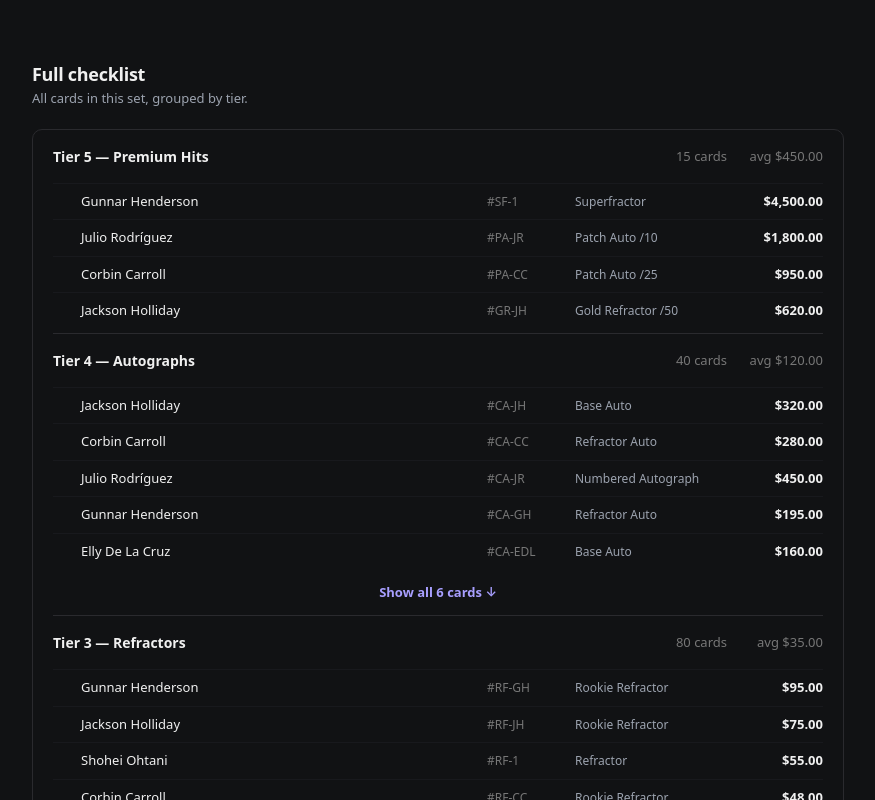
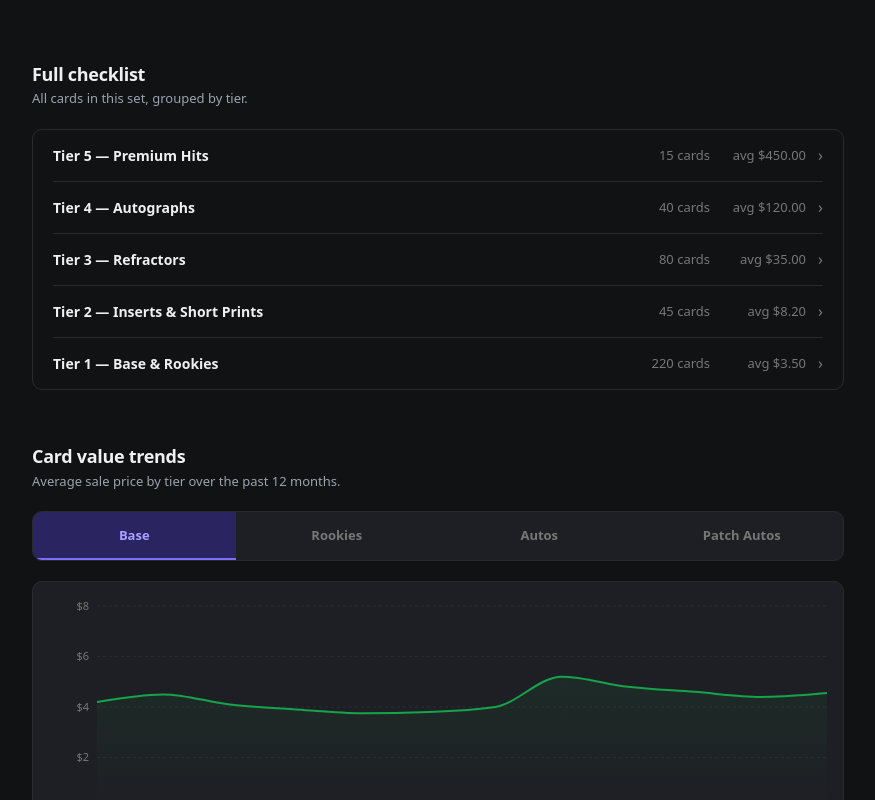
Before and after one commit to Anthem-Media/dir-app, a React (Vite) app: page /box/bowman-2024-hobby in a window 1280 px wide. Shown: the part 1700-2500 px from the top of the page, without its empty margins (202-1077 px from the left). Built offline with nearby package versions, Linux system fonts and the light colour scheme.

Commit message:
Fix Checklist function pt.2

```diff
--- a/src/components/ChecklistTier.css
+++ b/src/components/ChecklistTier.css
@@ -1,6 +1,7 @@
 /*
- * ChecklistTier — one collapsible tier in the box profile checklist.
- * Shows 5 cards by default; toggle button expands to all cards.
+ * ChecklistTier — one accordion tier in the box profile checklist.
+ * Collapsed by default. Clicking the header opens the tier.
+ * Shows 5 cards when open; "Show all" reveals the full list.
  * No hardcoded hex values — all colors from index.css CSS variables.
  */
 
@@ -12,7 +13,7 @@
   border-bottom: none;
 }
 
-/* ── Tier header (display only — not interactive) ───────────────────────── */
+/* ── Tier header (interactive toggle — button element) ──────────────────── */
 
 .checklist-tier__header {
   width: 100%;
@@ -20,13 +21,28 @@
   align-items: center;
   gap: 12px;
   padding: 16px 0;
+  /* Reset button defaults */
+  background: none;
+  border: none;
+  font-family: var(--font-sans);
+  text-align: left;
+  cursor: pointer;
+  /* Suppress the tap highlight flash on mobile — we have our own hover/focus styles */
+  -webkit-tap-highlight-color: transparent;
+  transition: opacity 0.12s ease;
+}
+
+.checklist-tier__header:hover .checklist-tier__label,
+.checklist-tier__header:hover .checklist-tier__chevron {
+  color: var(--color-accent-text);
 }
 
 .checklist-tier__label {
+  flex: 1;
   font-size: 14px;
   font-weight: 600;
   color: var(--color-text-primary);
-  flex: 1;
+  transition: color 0.12s ease;
 }
 
 .checklist-tier__meta {
@@ -47,10 +63,29 @@
   text-align: right;
 }
 
+/* Chevron — points right when closed, rotates to point down when open */
+
+.checklist-tier__chevron {
+  font-size: 16px;
+  line-height: 1;
+  color: var(--color-text-secondary);
+  flex-shrink: 0;
+  display: inline-block;
+  transform: rotate(0deg);
+  transition: transform 0.2s ease, color 0.12s ease;
+  /* Prevent the character from contributing to line-height jumps */
+  vertical-align: middle;
+}
+
+.checklist-tier__chevron--open {
+  transform: rotate(90deg);
+}
+
 /* ── Search input ───────────────────────────────────────────────────────── */
 
 .checklist-tier__search-wrapper {
   padding: 0 0 12px;
+  touch-action: manipulation;
 }
 
 .checklist-tier__search {
@@ -63,6 +98,9 @@
   font-family: var(--font-sans);
   color: var(--color-text-primary);
   outline: none;
+  /* iOS resets */
+  -webkit-appearance: none;
+  touch-action: manipulation;
   transition: border-color 0.12s ease;
 }
 
@@ -92,18 +130,34 @@
   flex: 1;
   font-size: 13px;
   color: var(--color-text-primary);
+  /* Prevent very long names from pushing other columns off screen */
+  min-width: 0;
+  overflow: hidden;
+  text-overflow: ellipsis;
+  white-space: nowrap;
 }
 
 .checklist-tier__card-number {
   font-size: 12px;
   color: var(--color-text-secondary);
   min-width: 72px;
+  flex-shrink: 0;
 }
 
 .checklist-tier__card-category {
   font-size: 12px;
   color: var(--color-text-muted);
   min-width: 160px;
+  flex-shrink: 0;
+}
+
+.checklist-tier__card-value {
+  font-size: 13px;
+  font-weight: 600;
+  color: var(--color-text-primary);
+  min-width: 72px;
+  text-align: right;
+  flex-shrink: 0;
 }
 
 /* Empty search state */
@@ -112,14 +166,6 @@
   font-size: 13px;
   color: var(--color-text-secondary);
   border-top: 1px solid var(--color-bg-subtle);
-}
-
-.checklist-tier__card-value {
-  font-size: 13px;
-  font-weight: 600;
-  color: var(--color-text-primary);
-  min-width: 72px;
-  text-align: right;
 }
 
 /* ── Toggle button ───────────────────────────────────────────────────────── */
@@ -137,9 +183,48 @@
   color: var(--color-accent-text);
   text-align: center;
   cursor: pointer;
+  -webkit-tap-highlight-color: transparent;
   transition: color 0.12s ease;
 }
 
 .checklist-tier__toggle:hover {
   color: var(--color-accent);
 }
+
+/* ── Responsive ─────────────────────────────────────────────────────────── */
+
+@media (max-width: 640px) {
+  /* Reduce indent and column gaps on narrow screens */
+  .checklist-tier__card-row {
+    padding-left: 12px;
+    gap: 8px;
+  }
+
+  /* Shrink the fixed-width columns so all four stay visible on a 375px screen.
+     Name column keeps flex: 1 so it absorbs remaining space. */
+  .checklist-tier__card-number {
+    min-width: 52px;
+  }
+
+  .checklist-tier__card-category {
+    min-width: 80px;
+    font-size: 11px;
+  }
+
+  .checklist-tier__card-value {
+    min-width: 56px;
+    font-size: 12px;
+  }
+
+  /* Increase font-size to 16px on mobile to prevent iOS from auto-zooming
+     the viewport when the user taps the input — the zoom disrupts the layout
+     and can make the input appear non-functional. */
+  .checklist-tier__search {
+    font-size: 16px;
+  }
+
+  /* Collapse the avg value on very small screens to give the label more room */
+  .checklist-tier__avg {
+    display: none;
+  }
+}
--- a/src/components/ChecklistTier.jsx
+++ b/src/components/ChecklistTier.jsx
@@ -1,18 +1,26 @@
 /**
  * ChecklistTier
  *
- * Renders one tier of the box checklist. Shows the first 5 cards by default.
- * When expanded, shows a search input and all cards (or filtered results).
+ * Renders one tier of the box checklist as an accordion row.
+ * Collapsed by default — clicking the header opens the tier.
+ * When open, shows a search input and the first 5 cards.
+ * Clicking "Show all" reveals every card in the tier.
+ * Clicking the header again closes the tier entirely.
  *
  * Purely presentational — no internal state. All behavior is driven by props:
- * expand/collapse state, search query, and their callbacks all live in
- * BoxProfilePage so this component stays fully controlled and predictable.
+ * - isExpanded / onToggle — tier open/closed (header click)
+ * - isShowingAll / onShowAllToggle — full card list vs initial 5 (show more click)
+ * - searchQuery / onSearchChange — real-time card filter
+ * All state and callbacks live in BoxProfilePage so this component stays
+ * fully controlled and predictable.
  *
- * @param {object}   tier           - Tier data object from the hook
- * @param {boolean}  isExpanded     - Whether this tier is currently expanded
- * @param {function} onToggle       - Called when the user clicks the expand/collapse button
- * @param {string}   searchQuery    - Current search string for this tier (empty when collapsed)
- * @param {function} onSearchChange - Called with the new query string on every keystroke
+ * @param {object}   tier             - Tier data object from the hook
+ * @param {boolean}  isExpanded       - Whether this tier is currently open
+ * @param {function} onToggle         - Called when the user clicks the tier header
+ * @param {boolean}  isShowingAll     - Whether the full card list is showing
+ * @param {function} onShowAllToggle  - Called when the user clicks Show all / Show less
+ * @param {string}   searchQuery      - Current search string for this tier (empty when collapsed)
+ * @param {function} onSearchChange   - Called with the new query string on every keystroke
  */
 
 import { filterCardsByQuery } from '../utils/checklistUtils';
@@ -22,37 +30,65 @@ import './ChecklistTier.css';
 // How many cards to show before the "Show all" button appears.
 const COLLAPSED_CARD_LIMIT = 5;
 
-export function ChecklistTier({ tier, isExpanded, onToggle, searchQuery, onSearchChange }) {
+export function ChecklistTier({
+  tier,
+  isExpanded,
+  onToggle,
+  isShowingAll,
+  onShowAllToggle,
+  searchQuery,
+  onSearchChange,
+}) {
   const { label, cardCount, avgValue, cards } = tier;
 
   // Apply the search filter first (no-op when query is blank).
   const filteredCards = filterCardsByQuery(cards, searchQuery);
 
   // When a search query is active, lift the 5-card limit — the user is explicitly
-  // looking for something and hiding results would be confusing. The limit only
-  // applies when browsing with no query. Because the search input is only rendered
-  // when expanded, and the page resets the query on collapse, searchQuery is always
-  // empty when collapsed — so the slice always applies in the collapsed case.
-  const visibleCards = isExpanded
+  // looking for something and hiding results would be confusing.
+  const hasActiveSearch = searchQuery.trim().length > 0;
+
+  // Determine which cards to display:
+  //   - Tier closed:          nothing (empty array)
+  //   - Open, search active:  all filtered results (ignore card limit)
+  //   - Open, showing all:    all filtered results
+  //   - Open, default view:   first 5 filtered results
+  const visibleCards = !isExpanded
+    ? []
+    : isShowingAll || hasActiveSearch
       ? filteredCards
       : filteredCards.slice(0, COLLAPSED_CARD_LIMIT);
 
-  // Toggle button appears only when the unfiltered card count exceeds the limit.
-  // It reflects the total count of the tier, not the current filtered count.
-  const showToggle = cards.length > COLLAPSED_CARD_LIMIT;
+  // Show more/less button only when:
+  //   - Tier is open
+  //   - No active search (search already shows everything matching)
+  //   - Tier has more cards than the initial limit
+  const showToggle = isExpanded && !hasActiveSearch && cards.length > COLLAPSED_CARD_LIMIT;
 
   return (
     <div className="checklist-tier">
-      {/* Tier header — always visible, display only (not interactive) */}
-      <div className="checklist-tier__header">
+
+      {/* Tier header — interactive toggle for open/close */}
+      <button
+        className="checklist-tier__header"
+        onClick={onToggle}
+        aria-expanded={isExpanded}
+      >
         <span className="checklist-tier__label">{label}</span>
         <span className="checklist-tier__meta">
           <span className="checklist-tier__count">{cardCount} cards</span>
           <span className="checklist-tier__avg">avg {formatCurrency(avgValue)}</span>
         </span>
-      </div>
+        {/* Rotates 90° when open to point downward */}
+        <span
+          className={`checklist-tier__chevron${isExpanded ? ' checklist-tier__chevron--open' : ''}`}
+          aria-hidden="true"
+        >
+          ›
+        </span>
+      </button>
 
-      {/* Search input — only in the DOM when the tier is expanded */}
+      {/* Search input — only in the DOM when the tier is open */}
       {isExpanded && (
         <div className="checklist-tier__search-wrapper">
           <input
@@ -65,7 +101,8 @@ export function ChecklistTier({ tier, isExpanded, onToggle, searchQuery, onSearc
         </div>
       )}
 
-      {/* Card list */}
+      {/* Card list — only rendered when the tier is open */}
+      {isExpanded && (
         <div className="checklist-tier__body">
           {visibleCards.length > 0 ? (
             visibleCards.map((card) => (
@@ -79,21 +116,21 @@ export function ChecklistTier({ tier, isExpanded, onToggle, searchQuery, onSearc
               </div>
             ))
           ) : (
-          /* Empty state — only reachable when expanded with an active search query */
-          isExpanded && (
+            /* Empty state — only reachable when search returns no results */
             <p className="checklist-tier__empty">No cards match your search.</p>
-          )
           )}
         </div>
+      )}
 
-      {/* Toggle button — only rendered when the tier has more than 5 cards */}
+      {/* Show all / show less button — only when open, search inactive, and tier exceeds limit */}
       {showToggle && (
-        <button className="checklist-tier__toggle" onClick={onToggle}>
-          {isExpanded
+        <button className="checklist-tier__toggle" onClick={onShowAllToggle}>
+          {isShowingAll
             ? 'Show less ↑'
             : `Show all ${cards.length} cards ↓`}
         </button>
       )}
+
     </div>
   );
 }
--- a/src/pages/BoxProfilePage.jsx
+++ b/src/pages/BoxProfilePage.jsx
@@ -62,14 +62,23 @@ export function BoxProfilePage() {
   // specific format); the tier tab is not — it's a navigational detail within the page.
   const [activeTierTab, setActiveTierTab] = useState('base');
 
-  // All checklist tier state (expand and search) lives here — not inside ChecklistTier.
-  // Keeping it at the page level makes ChecklistTier a fully controlled component with
-  // no state of its own, and lets the page coordinate related actions (e.g. clearing
-  // a tier's search query when the user collapses it).
+  // All checklist tier state (expand, card-list expansion, and search) lives here — not
+  // inside ChecklistTier. Keeping it at the page level makes ChecklistTier a fully
+  // controlled component with no state of its own, and lets the page coordinate related
+  // actions (e.g. resetting card-list and search state when a tier is collapsed).
+
+  // Which tier headers are open (collapsed by default — empty Set).
   const [expandedTiers, setExpandedTiers] = useState(new Set());
+
+  // Which open tiers are showing the full card list beyond the initial 5.
+  // Separate from expandedTiers so closing and reopening a tier resets to the 5-card view.
+  const [expandedCardLists, setExpandedCardLists] = useState(new Set());
+
   // Search queries keyed by tier ID. Missing keys are treated as empty strings.
   const [tierSearchQueries, setTierSearchQueries] = useState({});
 
+  // Toggle a tier open or closed. Closing resets both the card-list expansion and search
+  // query for that tier so re-opening always starts at the 5-card default view.
   function handleTierToggle(tierId) {
     const isCurrentlyExpanded = expandedTiers.has(tierId);
     setExpandedTiers((prev) => {
@@ -81,10 +90,27 @@ export function BoxProfilePage() {
       }
       return next;
     });
-    // Clear this tier's search query when collapsing so re-expanding starts fresh.
     if (isCurrentlyExpanded) {
       setTierSearchQueries((prev) => ({ ...prev, [tierId]: '' }));
+      setExpandedCardLists((prev) => {
+        const next = new Set(prev);
+        next.delete(tierId);
+        return next;
+      });
     }
+  }
+
+  // Toggle between the initial 5-card view and the full card list within an open tier.
+  function handleShowAllToggle(tierId) {
+    setExpandedCardLists((prev) => {
+      const next = new Set(prev);
+      if (next.has(tierId)) {
+        next.delete(tierId);
+      } else {
+        next.add(tierId);
+      }
+      return next;
+    });
   }
 
   function handleTierSearchChange(tierId, query) {
@@ -285,6 +311,8 @@ export function BoxProfilePage() {
               tier={tier}
               isExpanded={expandedTiers.has(tier.id)}
               onToggle={() => handleTierToggle(tier.id)}
+              isShowingAll={expandedCardLists.has(tier.id)}
+              onShowAllToggle={() => handleShowAllToggle(tier.id)}
               searchQuery={tierSearchQueries[tier.id] || ''}
               onSearchChange={(query) => handleTierSearchChange(tier.id, query)}
             />
```
Lines whose indentation alone changed are shown as unchanged.
